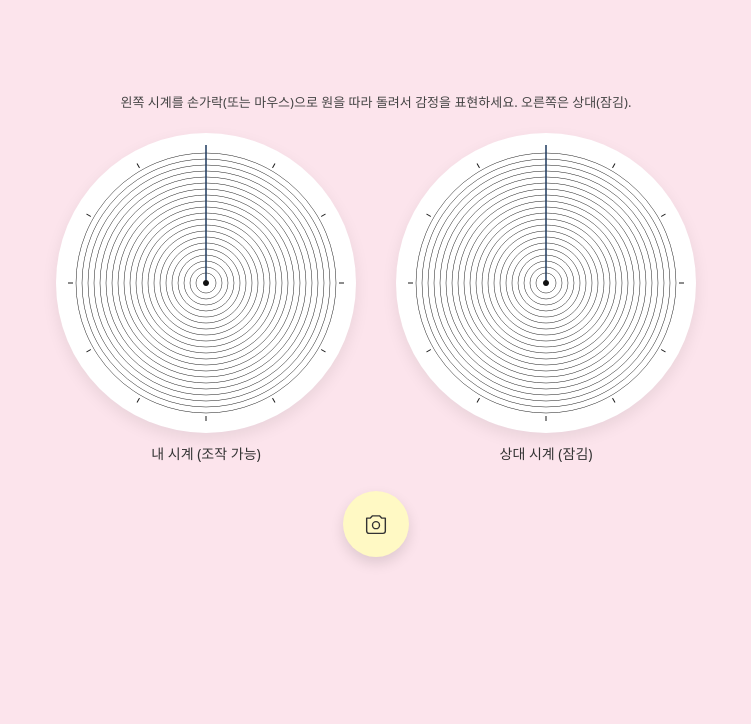
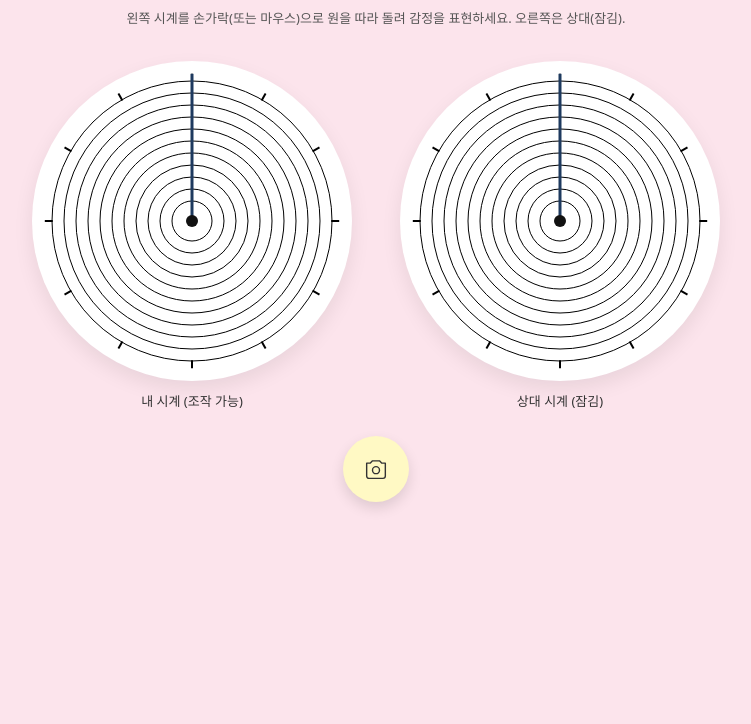
Before and after one commit to objectiveassess/bustoplove, a plain HTML site: page index.html in a window 1280 px wide. Shown: the part 76-800 px from the top of the page, without its empty margins (264-1015 px from the left). Drawn offline with nearby package versions, Linux system fonts and the light colour scheme.

Commit message:
Update index.html

```diff
--- a/index.html
+++ b/index.html
@@ -3,145 +3,95 @@
 <head>
 <meta charset="utf-8" />
 <meta name="viewport" content="width=device-width,initial-scale=1.0" />
-<title>시간 되감기 시계 v2</title>
+<title>환승…할거야?</title>
 <link rel="icon" href="data:,">
 <style>
   :root{
-    --bg: #fce4ec;       /* 연한 분홍 */
-    --clock-bg: #ffffff; /* 시계 배경 흰색 */
-    --tick: #000000;     /* 검정 눈금 */
-    --fill: #fff9c4;     /* 연한 노랑 (채워지는 색) */
-    --center-line: #1e3a5f; /* 중앙 파란선 */
+    --bg:#fce4ec;
+    --clock-bg:#ffffff;
+    --tick:#000000;
+    --fill:#fff9c4;
+    --center-line:#1e3a5f;
   }
+  html,body{height:100%;margin:0;font-family:'Noto Sans KR',system-ui, -apple-system, "Segoe UI", Roboto, Arial;}
+  body{background:var(--bg);display:flex;align-items:flex-start;justify-content:center;padding:28px 18px;box-sizing:border-box;}
+  .wrap{width:100%;max-width:980px;margin:0 auto;display:flex;flex-direction:column;align-items:center;gap:18px;}
 
-  html,body{
-    height:100%;
+  /* 제목 */
+  h1.title{
     margin:0;
-    font-family: 'Noto Sans KR', system-ui, -apple-system, "Segoe UI", Roboto, "Helvetica Neue", Arial;
-    -webkit-font-smoothing:antialiased;
-    -moz-osx-font-smoothing:grayscale;
-    background: var(--bg);
-    display:flex;
-    align-items:center;
-    justify-content:center;
+    font-size:22px;
+    color:#222;
+    letter-spacing:0.6px;
+    font-weight:600;
   }
-
-  .wrap{
-    width:100%;
-    max-width:920px;
-    padding:20px;
-    box-sizing:border-box;
-    display:flex;
-    flex-direction:column;
-    align-items:center;
-    gap:22px;
-  }
+  p.subtitle{ margin:0; color:#555; font-size:13px; margin-top:6px; }
 
   .clocks{
     width:100%;
+    margin-top:16px;
     display:flex;
-    gap:40px;
+    gap:48px;
     align-items:center;
     justify-content:center;
     flex-wrap:wrap;
   }
 
-  .clock-box{
-    display:flex;
-    flex-direction:column;
-    align-items:center;
-    gap:10px;
-  }
+  .clock-box{ display:flex;flex-direction:column;align-items:center;gap:10px; }
 
-  canvas.clock {
-    width: 300px;
-    height: 300px;
-    max-width: 42vmin;
-    max-height: 42vmin;
+  /* 캔버스는 CSS 사이즈로 반응하지만 내부 해상도는 JS에서 DPR로 설정 */
+  canvas.clock{
+    width: 320px;
+    height: 320px;
+    max-width: 46vmin;
+    max-height: 46vmin;
     background: var(--clock-bg);
     border-radius:50%;
-    box-shadow: 0 6px 16px rgba(0,0,0,0.08);
-    touch-action: none; /* pointer events handling */
+    box-shadow:0 8px 20px rgba(0,0,0,0.08);
+    touch-action:none;
     -webkit-user-select:none;
     user-select:none;
   }
 
-  .label {
-    color:#333;
-    font-size:14px;
+  .label{ font-size:13px;color:#333; }
+
+  .controls{ width:100%; display:flex; justify-content:center; margin-top:8px; }
+  button.capture{
+    width:66px;height:66px;border-radius:50%;border:none;background:var(--fill);display:flex;align-items:center;justify-content:center;
+    box-shadow:0 6px 14px rgba(0,0,0,0.12); cursor:pointer; transition: transform .12s ease;
   }
+  button.capture:active{ transform:scale(.98); }
 
-  /* 캡처 버튼 (아이콘형, 하단 중앙) */
-  .controls{
-    width:100%;
-    display:flex;
-    justify-content:center;
-    margin-top:6px;
-  }
+  .toast{ position:fixed; left:50%; transform:translateX(-50%); bottom:28px; background:rgba(0,0,0,0.82); color:#fff; padding:12px 16px;
+    border-radius:12px; font-size:14px; display:none; z-index:9999; }
 
-  button.capture {
-    width:66px;
-    height:66px;
-    border-radius:50%;
-    border:none;
-    background:var(--fill);
-    display:flex;
-    align-items:center;
-    justify-content:center;
-    box-shadow: 0 6px 14px rgba(0,0,0,0.12);
-    cursor:pointer;
-    transition: transform .12s ease, box-shadow .12s ease;
-  }
-  button.capture:active{ transform: scale(.98); box-shadow:0 4px 10px rgba(0,0,0,0.14); }
-  button.capture svg{ width:28px; height:28px; }
-
-  /* 토스트 / 팝업 */
-  .toast{
-    position: fixed;
-    left:50%;
-    transform: translateX(-50%);
-    bottom:26px;
-    background: rgba(0,0,0,0.82);
-    color: #fff;
-    padding:12px 16px;
-    border-radius:12px;
-    font-size:14px;
-    display:none;
-    z-index:9999;
-  }
-
-  /* small hint on top */
-  .hint{
-    color:#444;
-    font-size:13px;
-  }
-
-  @media (max-width:560px){
-    .clocks{ gap:18px; }
-    .hint{ font-size:12px; }
+  @media (max-width:600px){
+    h1.title{ font-size:18px; }
+    canvas.clock{ width: 44vmin; height:44vmin; }
   }
 </style>
 </head>
 <body>
   <div class="wrap">
-    <div class="hint">왼쪽 시계를 손가락(또는 마우스)으로 원을 따라 돌려서 감정을 표현하세요. 오른쪽은 상대(잠김).</div>
+    <h1 class="title">환승…할거야?</h1>
+    <p class="subtitle">왼쪽 시계를 손가락(또는 마우스)으로 원을 따라 돌려 감정을 표현하세요. 오른쪽은 상대(잠김).</p>
 
     <div class="clocks" id="capture-area">
       <div class="clock-box">
-        <canvas id="leftClock" class="clock" width="600" height="600" aria-label="내 감정 시계"></canvas>
+        <canvas id="leftClock" class="clock" aria-label="내 시계"></canvas>
         <div class="label">내 시계 (조작 가능)</div>
       </div>
 
       <div class="clock-box">
-        <canvas id="rightClock" class="clock" width="600" height="600" aria-label="상대 시계"></canvas>
+        <canvas id="rightClock" class="clock" aria-label="상대 시계"></canvas>
         <div class="label">상대 시계 (잠김)</div>
       </div>
     </div>
 
     <div class="controls">
-      <button class="capture" id="captureBtn" title="캡처 후 저장 (스토리에 업로드)">
-        <!-- camera SVG icon -->
-        <svg viewBox="0 0 24 24" fill="none" aria-hidden="true">
+      <button class="capture" id="captureBtn" title="캡처 후 자동저장">
+        <!-- camera icon -->
+        <svg viewBox="0 0 24 24" width="28" height="28" fill="none" aria-hidden="true">
           <path d="M4 7h3l2-2h6l2 2h3v11a2 2 0 0 1-2 2H6a2 2 0 0 1-2-2V7z" stroke="#333" stroke-width="1.2" stroke-linecap="round" stroke-linejoin="round"/>
           <circle cx="12" cy="13" r="3" stroke="#333" stroke-width="1.2"/>
         </svg>
@@ -149,229 +99,211 @@
     </div>
   </div>
 
-  <div class="toast" id="toast"></div>
+  <div id="toast" class="toast"></div>
 
-  <!-- html2canvas for capture -->
+  <!-- html2canvas (캡처) -->
   <script src="https://cdn.jsdelivr.net/npm/html2canvas@1.4.1/dist/html2canvas.min.js"></script>
   <script>
-/* ---------- 유틸 ---------- */
-function showToast(text, ms=2800){
+/* -------------- 토스트 -------------- */
+function showToast(txt, ms=2400){
   const t = document.getElementById('toast');
-  t.textContent = text;
+  t.textContent = txt;
   t.style.display = 'block';
-  t.style.opacity = '1';
   clearTimeout(t._hid);
-  t._hid = setTimeout(()=>{ t.style.display='none'; }, ms);
+  t._hid = setTimeout(()=> t.style.display='none', ms);
 }
 
-/* ---------- 캔버스 시계 그리기 ---------- */
-function makeClock(canvas, options={}) {
+/* -------------- 캔버스 고해상도 설정 & 시계 그리기 유틸 -------------- */
+function setupCanvas(canvas){
+  // set internal resolution according to DPR while preserving CSS size
+  const cssW = canvas.clientWidth;
+  const cssH = canvas.clientHeight;
+  const dpr = window.devicePixelRatio || 1;
+  canvas.width = Math.round(cssW * dpr);
+  canvas.height = Math.round(cssH * dpr);
+  canvas.style.width = cssW + 'px';
+  canvas.style.height = cssH + 'px';
   const ctx = canvas.getContext('2d');
-  const DPR = Math.max(1, window.devicePixelRatio || 1);
-  const W = canvas.width;
-  const H = canvas.height;
-  ctx.setTransform(DPR,0,0,DPR,0,0);
-
-  const center = { x: W/2, y: H/2 };
-  const radius = Math.min(W,H) * 0.46; // 약간 여유
-  const ringsGap = 12;
-
-  function clear(){
-    ctx.clearRect(0,0,W,H);
+  ctx.setTransform(dpr, 0, 0, dpr, 0, 0); // scale drawing to match CSS pixels
+  return { ctx, width: cssW, height: cssH, dpr };
 }
 
-  function drawBase(){
-    // 배경 원
+function drawClock(ctxObj, angleDeg){
+  const ctx = ctxObj.ctx;
+  const W = ctxObj.width;
+  const H = ctxObj.height;
+  const cx = W/2, cy = H/2;
+  const radius = Math.min(W,H) * 0.46;
+
+  // clear
+  ctx.clearRect(0,0,W,H);
+
+  // background circle
   ctx.beginPath();
-    ctx.arc(center.x, center.y, radius, 0, Math.PI*2);
+  ctx.arc(cx, cy, radius, 0, Math.PI*2);
   ctx.fillStyle = getComputedStyle(document.documentElement).getPropertyValue('--clock-bg') || '#fff';
   ctx.fill();
 
-    // 여러 겹의 얇은 원 (팽이무늬)
-    ctx.strokeStyle = 'rgba(0,0,0,0.9)';
+  // concentric rings (팽이무늬)
+  ctx.strokeStyle = getComputedStyle(document.documentElement).getPropertyValue('--tick') || '#000';
   ctx.lineWidth = 1;
-    for(let r = 20; r <= radius - 6; r += ringsGap){
+  for(let r=20; r <= radius - 6; r += 12){
     ctx.beginPath();
-      ctx.arc(center.x, center.y, r, 0, Math.PI*2);
+    ctx.arc(cx, cy, r, 0, Math.PI*2);
     ctx.stroke();
   }
 
-    // 시계 눈금 12개
+  // 12 ticks
   ctx.lineWidth = 2;
   for(let i=0;i<12;i++){
     const ang = (i * 30 - 90) * Math.PI/180;
-      const x1 = center.x + Math.cos(ang) * (radius - 10);
-      const y1 = center.y + Math.sin(ang) * (radius - 10);
-      const x2 = center.x + Math.cos(ang) * (radius);
-      const y2 = center.y + Math.sin(ang) * (radius);
+    const x1 = cx + Math.cos(ang) * (radius - 8);
+    const y1 = cy + Math.sin(ang) * (radius - 8);
+    const x2 = cx + Math.cos(ang) * radius;
+    const y2 = cy + Math.sin(ang) * radius;
     ctx.beginPath();
     ctx.moveTo(x1,y1);
     ctx.lineTo(x2,y2);
     ctx.stroke();
   }
 
-    // 중앙 파란선 (12시 방향)
-    ctx.beginPath();
-    ctx.moveTo(center.x, center.y);
-    ctx.lineTo(center.x, center.y - radius);
-    ctx.strokeStyle = getComputedStyle(document.documentElement).getPropertyValue('--center-line') || '#1e3a5f';
-    ctx.lineWidth = 3;
-    ctx.stroke();
-  }
-
-  function drawFill(angleDeg){
-    if(!angleDeg || angleDeg <= 0) return;
-    // arc from -90deg to -90 + angleDeg
+  // fill arc from 12시 (top) clockwise by angleDeg
+  if(typeof angleDeg === 'number' && angleDeg > 0){
     const start = -Math.PI/2;
     const end = start + angleDeg * Math.PI/180;
     ctx.beginPath();
-    ctx.moveTo(center.x, center.y);
-    ctx.arc(center.x, center.y, radius, start, end, false);
+    ctx.moveTo(cx, cy);
+    ctx.arc(cx, cy, radius, start, end, false);
     ctx.closePath();
     ctx.fillStyle = getComputedStyle(document.documentElement).getPropertyValue('--fill') || '#fff9c4';
     ctx.fill();
   }
 
-  function render(angleDeg){
-    clear();
-    drawBase();
-    drawFill(angleDeg);
-    // redraw center dot if desired (not necessary)
+  // central blue line (12시)
   ctx.beginPath();
-    ctx.arc(center.x, center.y, 6, 0, Math.PI*2);
+  ctx.moveTo(cx, cy);
+  ctx.lineTo(cx, cy - radius);
+  ctx.strokeStyle = getComputedStyle(document.documentElement).getPropertyValue('--center-line') || '#1e3a5f';
+  ctx.lineWidth = 3;
+  ctx.stroke();
+
+  // small center dot
+  ctx.beginPath();
+  ctx.arc(cx, cy, 6, 0, Math.PI*2);
   ctx.fillStyle = '#111';
   ctx.fill();
 }
 
-  // expose functions
-  return {
-    render,
-    center,
-    radius
-  };
-}
-
-/* ---------- 상호작용: 원형 회전 (PC/터치 통합 pointer 이벤트) ---------- */
-(function init(){
+/* -------------- 메인 초기화 -------------- */
+(function(){
   const leftCanvas = document.getElementById('leftClock');
   const rightCanvas = document.getElementById('rightClock');
 
-  const leftClock = makeClock(leftCanvas);
-  const rightClock = makeClock(rightCanvas);
+  // setup responsive internal resolution
+  const left = setupCanvas(leftCanvas);
+  const right = setupCanvas(rightCanvas);
 
-  // 초기 렌더 (둘 다 비어있는 기본 상태)
-  leftClock.render(0);
-  rightClock.render(0); // 오른쪽은 잠김 상태(비어 있음)
+  // initial render (no fill)
+  drawClock(left, 0);
+  drawClock(right, 0);
 
-  // 상태
-  let dragging = false;
-  let activeCanvas = null;
-  let lastAngle = 0;
+  // 재리사이즈 처리 (화면 회전 등)
+  window.addEventListener('resize', ()=> {
+    setupCanvas(leftCanvas);
+    setupCanvas(rightCanvas);
+    // re-get contexts
+    const l = setupCanvas(leftCanvas);
+    const r = setupCanvas(rightCanvas);
+    drawClock(l, leftAngle || 0);
+    drawClock(r, 0);
+  });
 
-  function getAngleFromEvent(e, canvas, clock){
+  // pointer-based circular rotation (left only)
+  let active = false;
+  let leftAngle = 0;
+
+  function getAngleFromEvent(evt, canvas){
     const rect = canvas.getBoundingClientRect();
-    const clientX = (e.clientX !== undefined) ? e.clientX : (e.touches && e.touches[0] && e.touches[0].clientX);
-    const clientY = (e.clientY !== undefined) ? e.clientY : (e.touches && e.touches[0] && e.touches[0].clientY);
+    const clientX = evt.clientX !== undefined ? evt.clientX : (evt.touches && evt.touches[0] && evt.touches[0].clientX);
+    const clientY = evt.clientY !== undefined ? evt.clientY : (evt.touches && evt.touches[0] && evt.touches[0].clientY);
     if(clientX === undefined || clientY === undefined) return null;
     const cx = rect.left + rect.width/2;
     const cy = rect.top + rect.height/2;
     const dx = clientX - cx;
     const dy = clientY - cy;
-    // atan2(y, x) but we want 0 at top (12시) and increasing clockwise
-    let theta = Math.atan2(dy, dx) * 180 / Math.PI; // -180 ~ 180, 0 at +x
-    theta = theta + 90; // shift so 0 at -y (12시)
+    let theta = Math.atan2(dy, dx) * 180 / Math.PI; // -180..180, 0 at +x
+    theta = theta + 90; // shift so 0 at top
     if(theta < 0) theta += 360;
-    return theta; // degrees [0,360)
+    return theta; // degrees 0..360
   }
 
-  /* ---------- left canvas pointer handlers ---------- */
-  function onPointerDownLeft(e){
+  // left pointer handlers
+  function onLeftPointerDown(e){
     e.preventDefault();
-    dragging = true;
-    activeCanvas = leftCanvas;
-    leftCanvas.setPointerCapture && leftCanvas.setPointerCapture(e.pointerId);
-    const angle = getAngleFromEvent(e, leftCanvas);
-    if(angle !== null){
-      lastAngle = angle;
-      leftClock.render(angle);
+    active = true;
+    // capture initial angle and render immed.
+    const ang = getAngleFromEvent(e, leftCanvas);
+    if(ang !== null){
+      leftAngle = ang;
+      drawClock(setupCanvas(leftCanvas), leftAngle);
     }
   }
-
-  function onPointerMoveLeft(e){
-    if(!dragging || activeCanvas !== leftCanvas) return;
+  function onLeftPointerMove(e){
+    if(!active) return;
     e.preventDefault();
-    const angle = getAngleFromEvent(e, leftCanvas);
-    if(angle !== null){
-      lastAngle = angle;
-      leftClock.render(angle);
+    const ang = getAngleFromEvent(e, leftCanvas);
+    if(ang !== null){
+      leftAngle = ang;
+      drawClock(setupCanvas(leftCanvas), leftAngle);
     }
   }
-
-  function onPointerUpLeft(e){
-    if(activeCanvas === leftCanvas){
-      // release
-      dragging = false;
-      activeCanvas = null;
-      // 간단한 안내
-      showToast('설정 완료! 캡처 버튼으로 저장하세요. 📸', 1800);
-    }
+  function onLeftPointerUp(e){
+    if(!active) return;
+    active = false;
+    showToast('설정 완료! 캡처 버튼으로 저장하세요. 📸', 1600);
   }
 
-  /* ---------- right canvas handlers (잠김) ---------- */
-  function onPointerDownRight(e){
+  // right canvas tap -> locked toast
+  function onRightTap(e){
     e.preventDefault();
-    // 바로 안내 팝업 띄우기
-    showToast('상대방의 감정은 본인이 건드릴 수 없습니다.', 2400);
+    showToast('상대방의 감정은 본인이 건드릴 수 없습니다.', 2000);
   }
 
-  /* ---------- attach pointer events (pointer API try) ---------- */
-  // left
-  leftCanvas.addEventListener('pointerdown', onPointerDownLeft, {passive:false});
-  window.addEventListener('pointermove', onPointerMoveLeft, {passive:false});
-  window.addEventListener('pointerup', onPointerUpLeft, {passive:false});
+  // attach pointer events (pointer API)
+  leftCanvas.addEventListener('pointerdown', onLeftPointerDown, {passive:false});
+  window.addEventListener('pointermove', onLeftPointerMove, {passive:false});
+  window.addEventListener('pointerup', onLeftPointerUp, {passive:false});
 
-  // right (blocked)
-  rightCanvas.addEventListener('pointerdown', onPointerDownRight, {passive:false});
-  // prevent accidental dragging on right for touchmove
-  rightCanvas.addEventListener('touchstart', function(e){ e.preventDefault(); showToast('상대방의 감정은 본인이 건드릴 수 없습니다.', 2400); }, {passive:false});
+  rightCanvas.addEventListener('pointerdown', onRightTap, {passive:false});
 
-  /* ---------- capture 버튼 동작 (html2canvas 사용) ---------- */
+  // fallback for old browsers: touch events
+  if(!window.PointerEvent){
+    leftCanvas.addEventListener('touchstart', function(e){ onLeftPointerDown(e.touches[0]); }, {passive:false});
+    leftCanvas.addEventListener('touchmove', function(e){ onLeftPointerMove(e.touches[0]); }, {passive:false});
+    leftCanvas.addEventListener('touchend', function(e){ onLeftPointerUp(e); }, {passive:false});
+    rightCanvas.addEventListener('touchstart', function(e){ onRightTap(e.touches[0]); }, {passive:false});
+  }
+
+  // capture button using html2canvas
   const captureBtn = document.getElementById('captureBtn');
-  captureBtn.addEventListener('click', async ()=>{
+  captureBtn.addEventListener('click', async function(){
     captureBtn.disabled = true;
-    captureBtn.style.opacity = '0.8';
     try{
       const area = document.getElementById('capture-area');
-      const canvas = await html2canvas(area, {
-        backgroundColor: null,
-        scale: Math.min(2, window.devicePixelRatio || 1.5)
-      });
-      // 다운로드
+      const canvas = await html2canvas(area, {scale: Math.min(2, window.devicePixelRatio || 1.5), backgroundColor: null});
       const link = document.createElement('a');
       link.download = `time_of_us_${Date.now()}.png`;
       link.href = canvas.toDataURL('image/png');
       link.click();
-      showToast('저장되었습니다! 이제 스토리에 업로드하세요. 🙌', 2200);
+      showToast('저장되었습니다! 이제 인스타 스토리에 업로드하세요. 🙌', 2000);
     } catch(err){
       console.error(err);
-      showToast('저장에 실패했습니다. 새로고침 후 다시 시도하세요.', 3200);
-    } finally{
+      showToast('캡처 실패. 다시 시도해 주세요.', 3200);
+    } finally {
       captureBtn.disabled = false;
-      captureBtn.style.opacity = '1';
     }
   });
 
-  /* ---------- 터치에서 pointer 이벤트 미지원 브라우저 대비 (fallback) ---------- */
-  // pointer events가 없을 경우 touch 이벤트로 보완 (대부분 모바일은 pointer 지원하지만 안전장치)
-  if(!window.PointerEvent){
-    leftCanvas.addEventListener('touchstart', function(e){ onPointerDownLeft(e.touches[0]); }, {passive:false});
-    leftCanvas.addEventListener('touchmove', function(e){ onPointerMoveLeft(e.touches[0]); }, {passive:false});
-    leftCanvas.addEventListener('touchend', function(e){ onPointerUpLeft(e.changedTouches[0]); }, {passive:false});
-    rightCanvas.addEventListener('touchstart', function(e){ onPointerDownRight(e.touches[0]); }, {passive:false});
-  }
-
-  /* ---------- resize 처리: 캔버스 CSS와 내부 해상도는 고정으로 뒀음 (responsive via CSS max-width) ---------- */
-  // Render continuously to reflect devicePixelRatio properly would be more complex.
 })();
   </script>
 </body>
```
Lines whose indentation alone changed are shown as unchanged.
